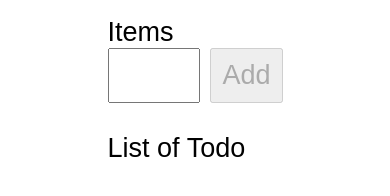
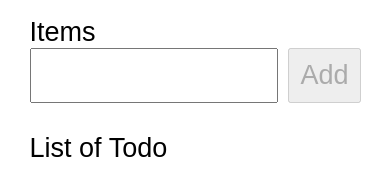
Before and after one commit to meshcode21/todo-project, a plain HTML site: page index.html in a window 390 px wide. Shown: the part 152-348 px from the top of the page. Drawn offline with Linux system fonts and the light colour scheme.

Commit message:
responsiveness created

```diff
--- a/style.css
+++ b/style.css
@@ -18,7 +18,7 @@ h1 {
 }
 
 .container {
-    width: 50vw;
+    width: max(50vw, 450px);
     margin: 10px auto;
     padding: 10px;
 }
@@ -31,7 +31,6 @@ button {
 .container ul button {
     margin: 0 5px;
     font-size: 1rem;
-    ;
 }
 
 ul li {
@@ -76,3 +75,12 @@ ul li p {
     border-radius: 50%;
     cursor: pointer;
 }
+
+@media(max-width:500px) {
+    .container {
+        width: 90vw
+    }
+    .container ul button {
+        font-size: 0.7rem;
+    }
+}
```
